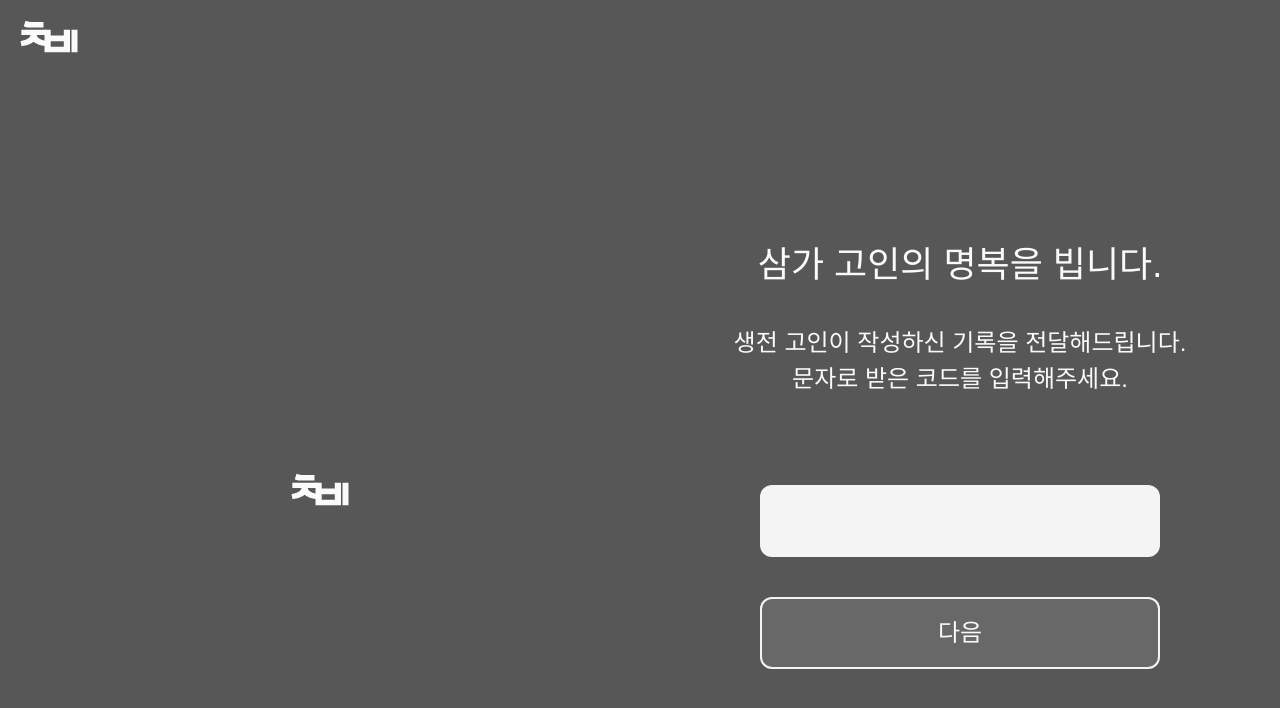
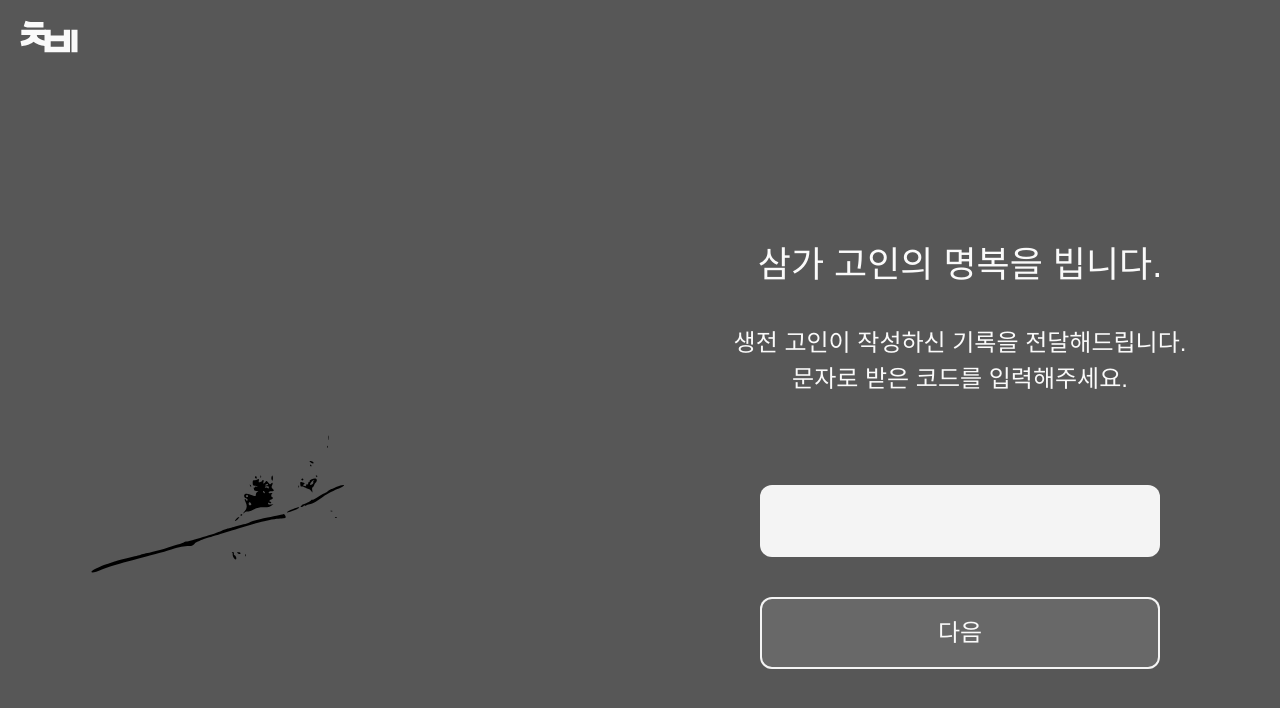
Before and after one commit to yoonha97/chaebi, a Next.js app in the folder web-view/chaebi/: page / in a window 1280 px wide. Shown: the top 708 px of the page. Built offline with nearby package versions, Linux system fonts and the light colour scheme; a web font is replaced by a local one.

Commit message:
Fix: 국화 이미지 크기 조정 및 Home 레이아웃 수정

```diff
--- a/web-view/chaebi/package.json
+++ b/web-view/chaebi/package.json
@@ -11,6 +11,7 @@
     "lint:fix": "eslint --fix './src/**/*.{ts,tsx,js,jsx}'"
   },
   "dependencies": {
+    "@tailwindcss/aspect-ratio": "^0.4.2",
     "next": "15.0.2",
     "react": "18.2.0",
     "react-dom": "18.2.0"
--- a/web-view/chaebi/public/svg/index.ts
+++ b/web-view/chaebi/public/svg/index.ts
@@ -1,4 +1,5 @@
 import LogoPrimary from './logo-primary.svg'
 import LogoWhite from './logo-white.svg'
+import Mum from './mum.svg'
 
-export { LogoPrimary, LogoWhite }
+export { LogoPrimary, LogoWhite, Mum }
--- a/web-view/chaebi/src/app/page.tsx
+++ b/web-view/chaebi/src/app/page.tsx
@@ -1,6 +1,6 @@
 'use client'
 
-import { LogoWhite } from '../../public/svg/index'
+import { Mum } from '../../public/svg/index'
 import GuideContent from '@/containers/GuideContent'
 
 export default function Home() {
@@ -8,7 +8,7 @@ export default function Home() {
     <div className="h-full w-full flex flex-col">
       <div className="flex flex-1 items-center md:flex-row flex-col">
         <div className="w-full md:w-1/2 flex items-center justify-center px-5 mt-_72 mb-10">
-          <LogoWhite />
+          <Mum className="h-[8.875rem] md:h-[21.75rem] aspect-[664/348]" />
         </div>
         <GuideContent />
       </div>
--- a/web-view/chaebi/tailwind.config.ts
+++ b/web-view/chaebi/tailwind.config.ts
@@ -1,4 +1,5 @@
 import type { Config } from 'tailwindcss'
+import aspectRatio from '@tailwindcss/aspect-ratio'
 
 const config: Config = {
   content: ['./src/**/*.{js,ts,jsx,tsx,mdx}'],
@@ -26,6 +27,6 @@ const config: Config = {
       },
     },
   },
-  plugins: [],
+  plugins: [aspectRatio],
 }
 export default config
```
Also changed, not shown: web-view/chaebi/public/svg/mum.svg (added).
